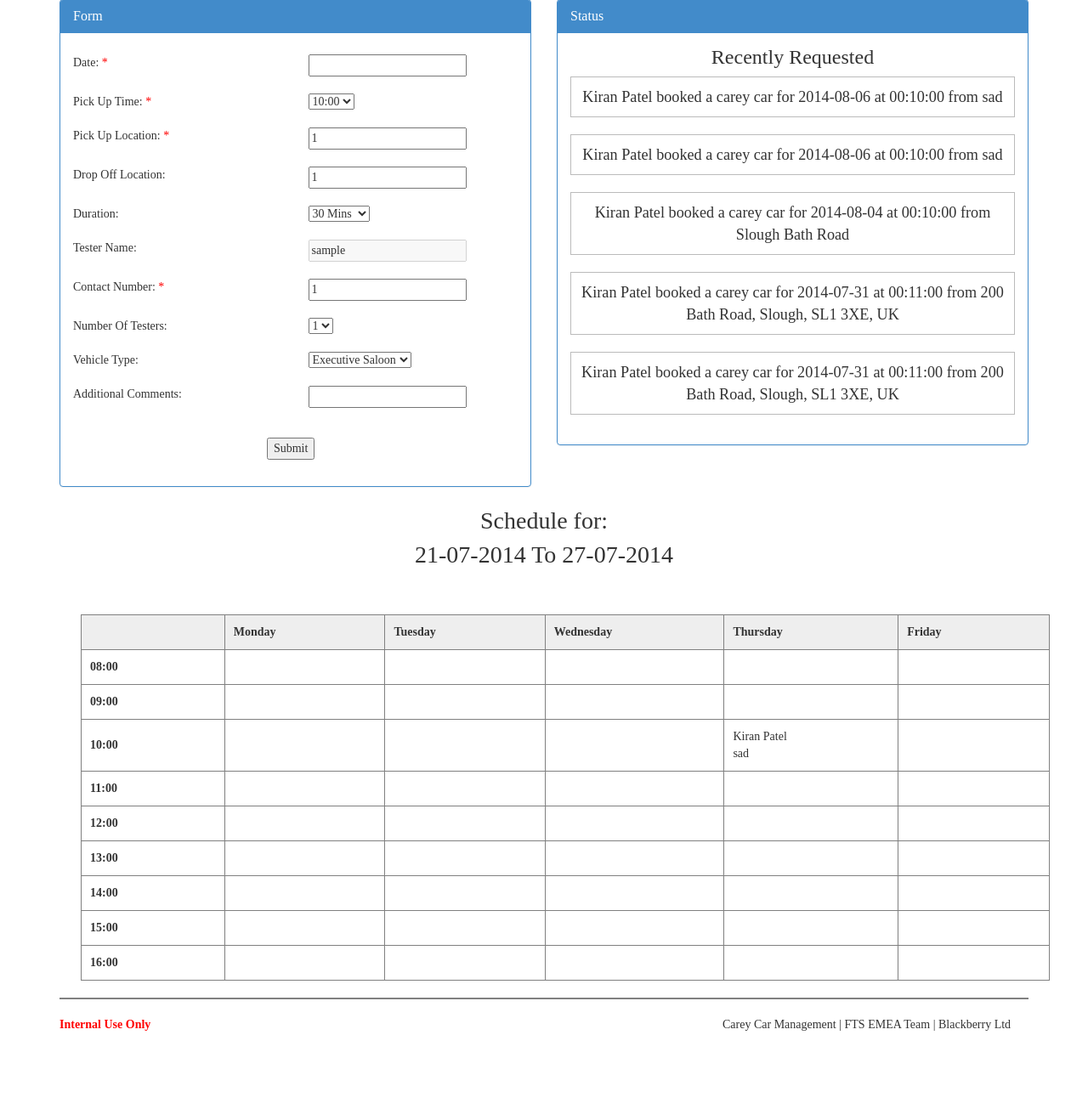
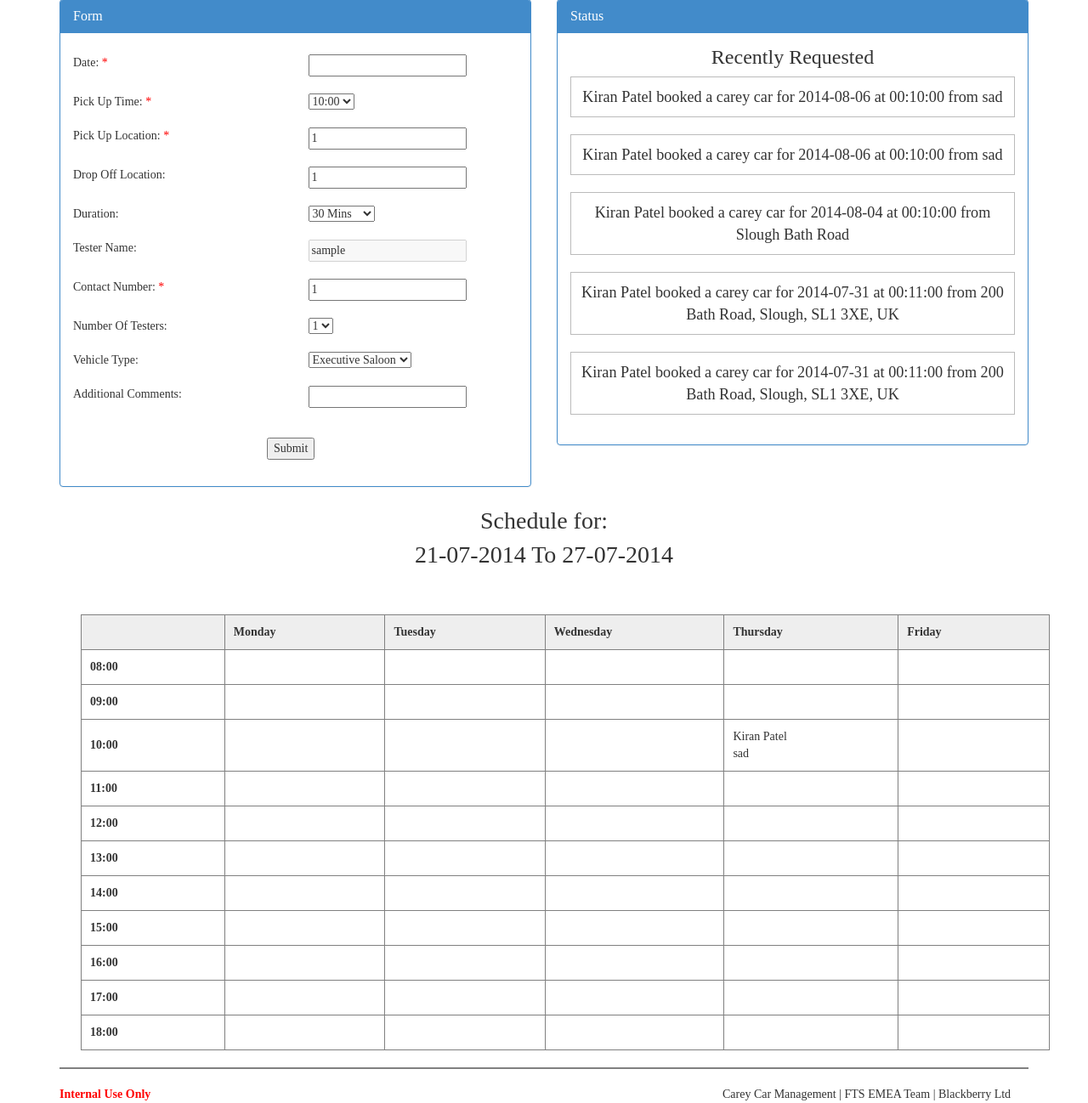
Before and after one commit to kipatelbb1/CarerCarSystem, a PHP site: page /home.php in a window 1280 px wide. Shown: the part 192-1490 px from the top of the page at 85% size. Before the commit the page ends 1405 px from the top, so only its background shows below. Run offline with PHP 8.4, Linux system fonts and the light colour scheme; the visitor is signed in with stand-in values (Sample User, id 1); data comes from the database, SQL or seed files in the repository.

Commit message:
added times up to 6pm.

```diff
--- a/home.php
+++ b/home.php
@@ -111,6 +111,8 @@
 									<option value="1400">14:00</option>
 									<option value="1500">15:00</option>
 									<option value="1600">16:00</option>
+									<option value="1600">17:00</option>
+									<option value="1600">18:00</option>
 								</select>
 
 							</div>
@@ -429,6 +431,24 @@
 					<td id="Fri1600"><?php compareData("Fri1600",$Dates,$Locations, $Names); ?></td>
 				</tr>
 
+				<tr>
+					<th>17:00</th>
+					<td id="Mon1700"><?php compareData("Mon1700",$Dates,$Locations, $Names); ?></td>
+					<td id="Tue1700"><?php compareData("Tue1700",$Dates,$Locations, $Names); ?></td>
+					<td id="Wed1700"><?php compareData("Wed1700",$Dates,$Locations, $Names); ?></td>
+					<td id="Thu1700"><?php compareData("Thu1700",$Dates,$Locations, $Names); ?></td>
+					<td id="Fri1700"><?php compareData("Fri1700",$Dates,$Locations, $Names); ?></td>
+				</tr>
+
+				<tr>
+					<th>18:00</th>
+					<td id="Mon1800"><?php compareData("Mon1800",$Dates,$Locations, $Names); ?></td>
+					<td id="Tue1800"><?php compareData("Tue1800",$Dates,$Locations, $Names); ?></td>
+					<td id="Wed1800"><?php compareData("Wed1800",$Dates,$Locations, $Names); ?></td>
+					<td id="Thu1800"><?php compareData("Thu1800",$Dates,$Locations, $Names); ?></td>
+					<td id="Fri1800"><?php compareData("Fri1800",$Dates,$Locations, $Names); ?></td>
+				</tr>
+
 			</table>
 			</div>
 		</div>
```
Also changed, not shown: other parts of home.php (+13 -13 lines).
